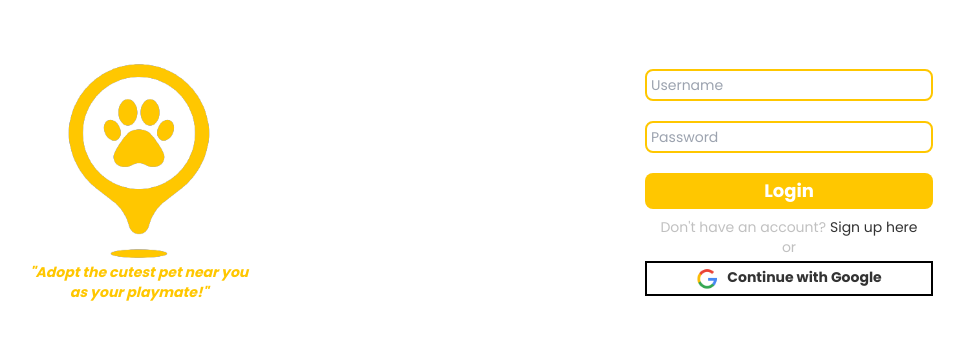
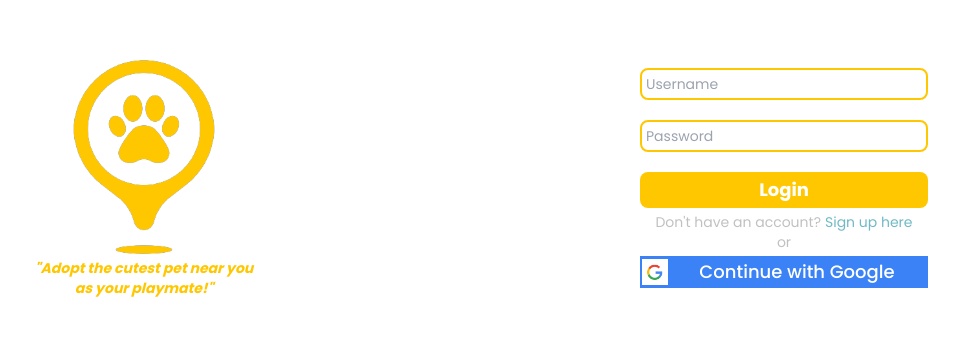
Before and after one commit to Blueneon28/PetAdopter-CapstoneProject, a Next.js app: page /auth/login in a window 1280 px wide. Shown: the part 218-558 px from the top of the page, without its empty margins (176-1140 px from the left). Built offline with nearby package versions, Linux system fonts and the light colour scheme.

Commit message:
adjust style and change google button

```diff
--- a/components/CustomButton.jsx
+++ b/components/CustomButton.jsx
@@ -32,7 +32,9 @@ function AccentButton({ id, label, onClick, type, loading }) {
 function LoginButton({ id, label, onClick, type, loading }) {
   return (
     <button
-      className="w-72 bg-primary text-white font-Poppins text-lg py-1 rounded-lg font-bold"
+      className={`w-72 bg-primary text-white font-Poppins text-lg py-1 rounded-lg font-bold ${
+        loading && "cursor-not-allowed"
+      }`}
       id={id}
       type={type}
       onClick={onClick}
@@ -46,7 +48,9 @@ function LoginButton({ id, label, onClick, type, loading }) {
 function SignupButton({ id, label, onClick, type, loading }) {
   return (
     <button
-      className="w-72 bg-accent text-white font-Poppins py-1 rounded-lg font-bold"
+      className={`w-72 bg-accent text-white font-Poppins text-lg py-1 rounded-lg font-bold ${
+        loading && "cursor-not-allowed"
+      }`}
       id={id}
       type={type}
       onClick={onClick}
@@ -59,15 +63,13 @@ function SignupButton({ id, label, onClick, type, loading }) {
 
 function GoogleButton({ id, label, onClick, type, loading }) {
   return (
-    <button
-      className="w-72 py-1 font-Poppins font-bold border-2 border-black flex justify-center gap-2"
-      id={id}
-      type={type}
-      onClick={onClick}
-      disabled={loading}
-    >
-      <Image src={google} width={23} height={23} />
-      {label}
+    <button id={id} type={type} onClick={onClick} disabled={loading}>
+      <div className="w-72 bg-blue-500 flex text-white border-2 border-blue-500 items-center font-Poppins text-lg font-medium">
+        <div className="bg-white p-1 flex">
+          <Image src={google} width={20} height={20} />
+        </div>
+        <div className="w-full px-3 flex justify-center">{label}</div>
+      </div>
     </button>
   );
 }
--- a/pages/auth/login.jsx
+++ b/pages/auth/login.jsx
@@ -60,14 +60,15 @@ export default function Login() {
   return (
     <>
       <div className="w-screen h-screen grid items-center text-sm font-Poppins">
-        <div className="grid grid-cols-1 lg:grid-cols-2 gap-5 items-center justify-items-center">
-          <div className="grid justify-items-center">
+        <div className="grid grid-cols-1 lg:grid-cols-2 items-center justify-items-center">
+          <div className="grid justify-items-center pb-2">
             <Image src={logo} alt="" width={150} height={200} />
             <p className=" font-bold italic text-primary">
               "Adopt the cutest pet near you
             </p>
             <p className=" font-bold italic text-primary">as your playmate!"</p>
           </div>
+          <div className="pb-2">
             <form onSubmit={(e) => handleSubmit(e)}>
               <div className="grid grid-cols-1 justify-items-center gap-5">
                 <CustomInput
@@ -82,24 +83,27 @@ export default function Login() {
                   placeholder="Password"
                   onChange={(e) => setPassword(e.target.value)}
                 />
-              <div>
+
                 <LoginButton
                   id="loginButton"
                   type="submit"
                   label="Login"
                   loading={loading || disabled}
                 />
-                <div className="mt-2 flex space-x-1 justify-center ">
+              </div>
+            </form>
+            <div className="flex gap-1 justify-center pt-1">
               <p className="opacity-30">Don't have an account?</p>
               <Link href="/auth/register">
-                    <a>Sign up here</a>
+                <a className="text-secondary">Sign up here</a>
               </Link>
             </div>
-                <p className="flex justify-center opacity-30 pb-1">or</p>
+            <p className="flex justify-center opacity-30">or</p>
+
+            <div className="pt-1">
               <GoogleButton label="Continue with Google" />
             </div>
           </div>
-          </form>
         </div>
       </div>
     </>
--- a/pages/auth/register.jsx
+++ b/pages/auth/register.jsx
@@ -70,14 +70,15 @@ export default function Register() {
   return (
     <>
       <div className="w-screen h-screen grid items-center text-sm font-Poppins">
-        <div className="grid grid-cols-1 lg:grid-cols-2 gap-5 items-center justify-items-center">
-          <div className="grid justify-items-center">
+        <div className="grid grid-cols-1 lg:grid-cols-2 items-center justify-items-center">
+          <div className="grid justify-items-center pb-2">
             <Image src={logo} alt="" width={150} height={200} />
             <p className=" font-bold italic text-primary">
               "Adopt the cutest pet near you
             </p>
             <p className=" font-bold italic text-primary">as your playmate!"</p>
           </div>
+          <div>
             <form onSubmit={(e) => handleSubmit(e)}>
               <div className="grid grid-cols-1 justify-items-center gap-2">
                 <CustomInput
@@ -130,19 +131,18 @@ export default function Register() {
                   label="Sign up"
                   loading={loading || disabled}
                 />
-              <div>
-                <div className="flex space-x-1 justify-center ">
+              </div>
+            </form>
+            <div className="flex gap-1 justify-center py-1">
               <p className="opacity-30">Already have an account?</p>
               <Link href="/auth/login">
-                    <a>Log in here</a>
+                <a className="text-secondary">Log in here</a>
               </Link>
             </div>
             <p className="flex justify-center opacity-30 pb-1">or</p>
             <GoogleButton label="Sign up with Google" />
           </div>
         </div>
-          </form>
-        </div>
       </div>
     </>
   );
```
Lines whose indentation alone changed are shown as unchanged.
